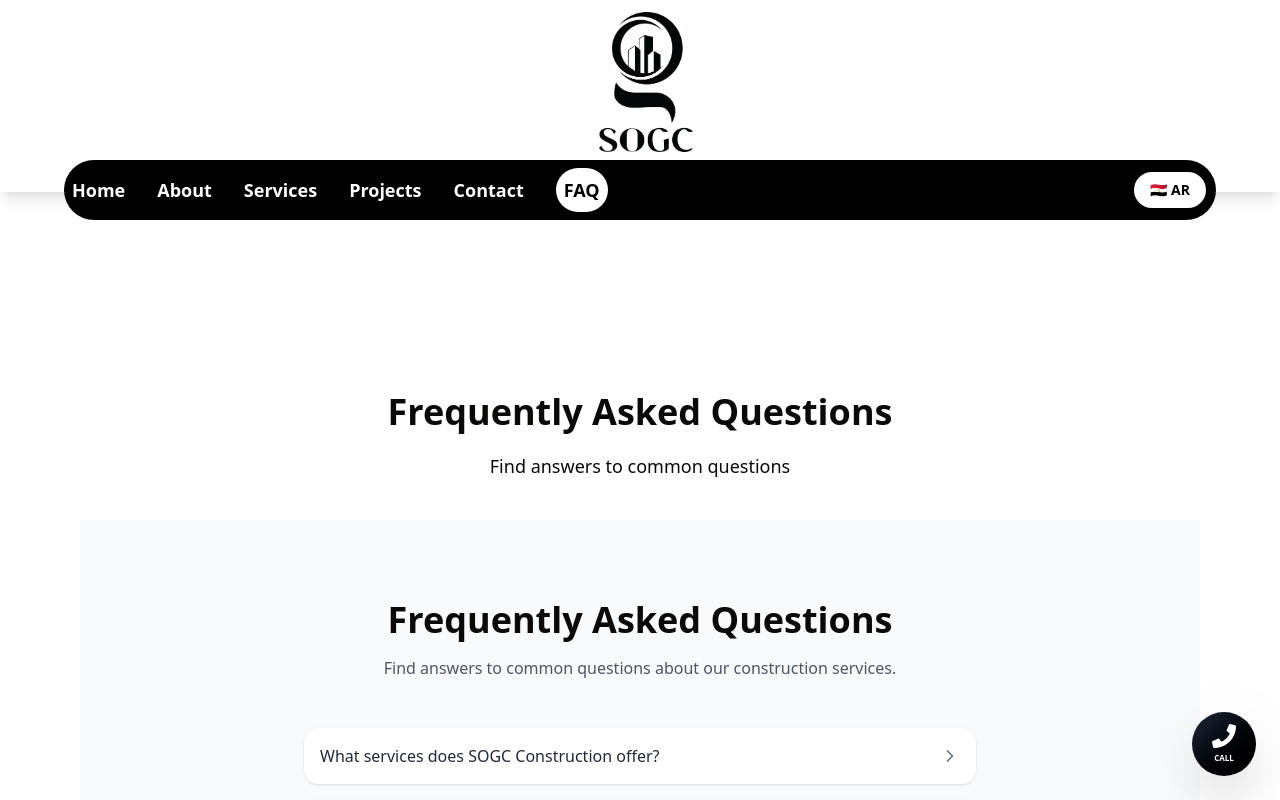
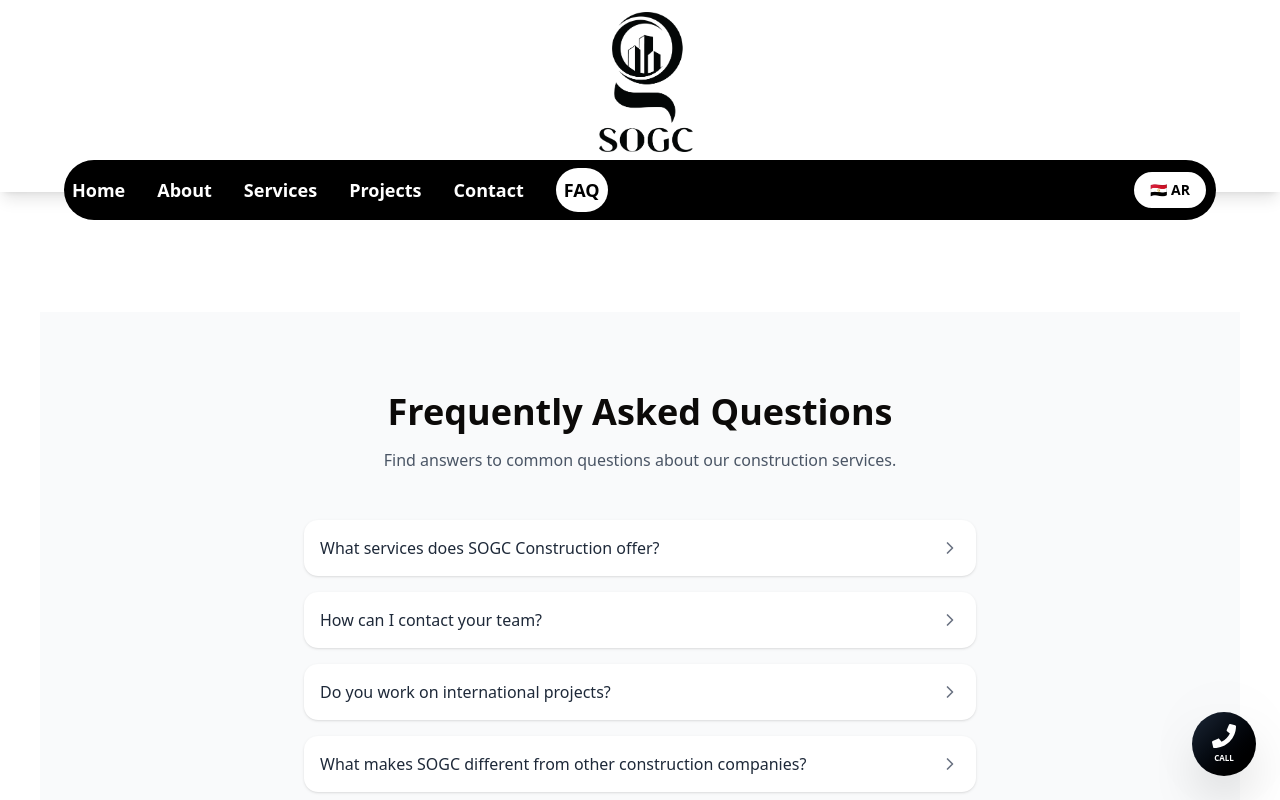
Before and after one commit to ASalem020/sogc, a Next.js app: page /en/faq in a window 1280 px wide. Shown: the top 800 px of the page. Built offline with nearby package versions, Linux system fonts and the light colour scheme.

Commit message:
fixed footer about, faq translated

```diff
--- a/src/app/[locale]/about/page.jsx
+++ b/src/app/[locale]/about/page.jsx
@@ -174,7 +174,7 @@ export default function About() {
 
             {/* Footer */}
             <motion.h1
-              className="text-center px-2 w-full text-sm mx-auto md:text-lg font-semibold col-span-3"
+              className="text-center mt-5 px-2 w-full text-sm mx-auto md:text-lg font-semibold col-span-3"
               initial={{ opacity: 0, y: 40 }}
               whileInView={{ opacity: 1, y: 0 }}
               viewport={{ once: true }}
--- a/src/app/[locale]/faq/page.jsx
+++ b/src/app/[locale]/faq/page.jsx
@@ -12,13 +12,7 @@ export default function FAQ() {
 
   return (
     <section className='my-10 md:mt-30 md:mx-10 md:min-h-screen min-h-[50vh]'>
-      <div className='md:py-20 md:px-10 py-10 px-5'>
-        <FadeInAnimation direction="up" delay={0.2} duration={0.8}>
-          <h1 className='text-4xl font-bold text-center mb-5'>{t('title')}</h1>
-        </FadeInAnimation>
-        <FadeInAnimation direction="up" delay={0.3} duration={0.8}>
-          <p className='text-lg text-center mb-10'>{t('description')}</p>
-        </FadeInAnimation>
+      <div className=''>
         <FadeInAnimation direction="up" delay={0.4} duration={0.8}>
           <FAQDrawer />
         </FadeInAnimation>
--- a/src/app/_Components/FAQDrawer/FAQDrawer.jsx
+++ b/src/app/_Components/FAQDrawer/FAQDrawer.jsx
@@ -12,37 +12,18 @@ import {
 } from "@/components/ui/drawer";
 import { Button } from "@/components/ui/button";
 import { ChevronRight } from "lucide-react";
+import { useTranslations } from "next-intl";
 
 export default function FAQSection() {
-  const faqs = [
-    {
-      question: "What services does SOGC Construction offer?",
-      answer:
-        "We provide a full range of construction and consultation services, including project design, execution, and management with top-quality standards.",
-    },
-    {
-      question: "How can I contact your team?",
-      answer:
-        "You can reach us through the Contact page on our website or email us directly at info@sogc-construction.com.",
-    },
-    {
-      question: "Do you work on international projects?",
-      answer:
-        "Yes, our team is experienced in handling projects both locally and internationally.",
-    },
-    {
-      question: "What makes SOGC different from other construction companies?",
-      answer:
-        "We combine innovation, sustainability, and client-focused solutions to deliver exceptional results every time.",
-    },
-  ];
+  const t = useTranslations('faq');
+  const faqs = t.raw('items');
 
   return (
     <section className="bg-gray-50 py-20 px-4 md:px-10">
       <div className="max-w-3xl mx-auto text-center mb-12">
-        <h2 className="text-4xl font-bold mb-4">Frequently Asked Questions</h2>
+        <h2 className="text-4xl font-bold mb-4">{t('title')}</h2>
         <p className="text-gray-600">
-          Find answers to common questions about our construction services.
+          {t('description')}
         </p>
       </div>
 
@@ -67,7 +48,7 @@ export default function FAQSection() {
               <DrawerFooter>
                 <DrawerClose asChild>
                   <Button variant="outline" className="mt-4">
-                    Close
+                    {t('close')}
                   </Button>
                 </DrawerClose>
               </DrawerFooter>
--- a/src/app/_Components/Footer/Footer.jsx
+++ b/src/app/_Components/Footer/Footer.jsx
@@ -39,22 +39,22 @@ export default function Footer() {
               {t('quickLinks.title')}
             </h3>
             <nav className="space-y-2 flex flex-wrap justify-center md:block  ">
-              <Link href={`/${locale}`} className="block text-black  hover:-translate-y-1 hover:translate-x-1 w-fit hover:bg-black hover:text-white rounded-2xl px-2  transition-all duration-300">
+              <Link href={`/${locale}`} className="block text-black active:-translate-y-1 active:translate-x-1 hover:-translate-y-1 hover:translate-x-1 w-fit active:bg-black active:text-white hover:bg-black hover:text-white rounded-2xl px-2 transition-all duration-300">
                 {t('quickLinks.home')}
               </Link>
-              <Link href={`/${locale}/about`} className="block text-black  hover:-translate-y-1 hover:translate-x-1 w-fit hover:bg-black hover:text-white rounded-2xl px-2  transition-all duration-300">
+              <Link href={`/${locale}/about`} className="block text-black active:-translate-y-1 active:translate-x-1 hover:-translate-y-1 hover:translate-x-1 w-fit active:bg-black active:text-white hover:bg-black hover:text-white rounded-2xl px-2 transition-all duration-300">
                 {t('quickLinks.about')}
               </Link>
-              <Link href={`/${locale}/services`} className="block text-black  hover:-translate-y-1 hover:translate-x-1 w-fit hover:bg-black hover:text-white rounded-2xl px-2  transition-all duration-300">
+              <Link href={`/${locale}/services`} className="block text-black active:-translate-y-1 active:translate-x-1 hover:-translate-y-1 hover:translate-x-1 w-fit active:bg-black active:text-white hover:bg-black hover:text-white rounded-2xl px-2 transition-all duration-300">
                 {t('quickLinks.services')}
               </Link>
-              <Link href={`/${locale}/projects`} className="block text-black  hover:-translate-y-1 hover:translate-x-1 w-fit hover:bg-black hover:text-white rounded-2xl px-2  transition-all duration-300">
+              <Link href={`/${locale}/projects`} className="block text-black active:-translate-y-1 active:translate-x-1 hover:-translate-y-1 hover:translate-x-1 w-fit active:bg-black active:text-white hover:bg-black hover:text-white rounded-2xl px-2 transition-all duration-300">
                 {t('quickLinks.projects')}
               </Link>
-              <Link href={`/${locale}/contact`} className="block text-black  hover:-translate-y-1 hover:translate-x-1 w-fit hover:bg-black hover:text-white rounded-2xl px-2  transition-all duration-300">
+              <Link href={`/${locale}/contact`} className="block text-black active:-translate-y-1 active:translate-x-1 hover:-translate-y-1 hover:translate-x-1 w-fit active:bg-black active:text-white hover:bg-black hover:text-white rounded-2xl px-2 transition-all duration-300">
                 {t('quickLinks.contact')}
               </Link>
-              <Link href={`/${locale}/faq`} className="block text-black  hover:-translate-y-1 hover:translate-x-1 w-fit hover:bg-black hover:text-white rounded-2xl px-2  transition-all duration-300">
+              <Link href={`/${locale}/faq`} className="block text-black active:-translate-y-1 active:translate-x-1 hover:-translate-y-1 hover:translate-x-1 w-fit active:bg-black active:text-white hover:bg-black hover:text-white rounded-2xl px-2 transition-all duration-300">
                 {t('quickLinks.faq')}
               </Link>
             </nav>
@@ -67,22 +67,22 @@ export default function Footer() {
               {t('services.title')}
             </h3>
             <nav className="space-y-2">
-              <div className="text-black text-sm  hover:-translate-y-1 transition-all duration-300">
+              <div className="text-black text-sm active:-translate-y-1 hover:-translate-y-1 transition-all duration-300">
                 {t('services.construction')}
               </div>
-              <div className="text-black text-sm hover:-translate-y-1 transition-all duration-300">
+              <div className="text-black text-sm active:-translate-y-1 hover:-translate-y-1 transition-all duration-300">
                 {t('services.infrastructure')}
               </div>
-              <div className="text-black text-sm hover:-translate-y-1 transition-all duration-300">
+              <div className="text-black text-sm active:-translate-y-1 hover:-translate-y-1 transition-all duration-300">
                 {t('services.finishing')}
               </div>
-              <div className="text-black text-sm hover:-translate-y-1 transition-all duration-300">
+              <div className="text-black text-sm active:-translate-y-1 hover:-translate-y-1 transition-all duration-300">
                 {t('services.excavation')}
               </div>
-              <div className="text-black text-sm hover:-translate-y-1 transition-all duration-300">
+              <div className="text-black text-sm active:-translate-y-1 hover:-translate-y-1 transition-all duration-300">
                 {t('services.materials')}
               </div>
-              <div className="text-black text-sm hover:-translate-y-1 transition-all  hover:bg-black hover:text-white rounded-2xl px-2  duration-300 w-fit hover:translate-x-1">
+              <div className="text-black text-sm active:-translate-y-1 hover:-translate-y-0.5 transition-all active:bg-black active:text-white hover:bg-black hover:text-white rounded-2xl px-2 duration-300 w-fit active:translate-x-2 hover:translate-x-4">
               <Link href={`/${locale}/services`} className=" text-sm  ">
                 {t('services.all')}
               </Link>
@@ -111,7 +111,7 @@ export default function Footer() {
                 <svg className="w-5 h-5 text-black flex-shrink-0" fill="none" stroke="currentColor" viewBox="0 0 24 24">
                   <path strokeLinecap="round" strokeLinejoin="round" strokeWidth="2" d="M3 5a2 2 0 012-2h3.28a1 1 0 01.948.684l1.498 4.493a1 1 0 01-.502 1.21l-2.257 1.13a11.042 11.042 0 005.516 5.516l1.13-2.257a1 1 0 011.21-.502l4.493 1.498a1 1 0 01.684.949V19a2 2 0 01-2 2h-1C9.716 21 3 14.284 3 6V5z"></path>
                 </svg>
-                <a href={`tel:${t('contact.phone')}`} className="text-sm text-black hover:text-black transition-all duration-300 hover:translate-x-1 hover:bg-black  rounded-2xl px-2">
+                <a href={`tel:${t('contact.phone')}`} className="text-sm text-black active:text-white hover:text-white transition-all duration-300 active:translate-x-1 hover:translate-x-1 active:bg-black hover:bg-black rounded-2xl px-2">
                   {t('contact.phone')}
                 </a>
               </div>
@@ -119,7 +119,7 @@ export default function Footer() {
                 <svg className="w-5 h-5 text-black flex-shrink-0" fill="none" stroke="currentColor" viewBox="0 0 24 24">
                   <path strokeLinecap="round" strokeLinejoin="round" strokeWidth="2" d="M3 8l7.89 5.26a2 2 0 002.22 0L21 8M5 19h14a2 2 0 002-2V7a2 2 0 00-2-2H5a2 2 0 00-2 2v10a2 2 0 002 2z"></path>
                 </svg>
-                <a href={`mailto:${t('contact.email')}`} className="text-sm text-black  transition-all duration-300 hover:translate-x-1 hover:bg-black hover:text-white rounded-2xl px-2">
+                <a href={`mailto:${t('contact.email')}`} className="text-sm text-black transition-all duration-300 active:translate-x-1 hover:translate-x-1 active:bg-black hover:bg-black active:text-white hover:text-white rounded-2xl px-2">
                   {t('contact.email')}
                 </a>
               </div>
@@ -194,10 +194,10 @@ export default function Footer() {
               {t('copyright')}
             </p>
             <div className="flex gap-6">
-              <Link href={`/${locale}/privacy`} className="text-black hover:text-orange-500 transition-colors">
+              <Link href={`/${locale}/privacy`} className="text-black active:text-orange-500 hover:text-orange-500 transition-colors">
                 {t('privacy')}
               </Link>
-              <Link href={`/${locale}/terms`} className="text-black hover:text-orange-500 transition-colors">
+              <Link href={`/${locale}/terms`} className="text-black active:text-orange-500 hover:text-orange-500 transition-colors">
                 {t('terms')}
               </Link>
             </div>
--- a/src/messages/ar.json
+++ b/src/messages/ar.json
@@ -162,7 +162,26 @@
   "faq": {
     "header": "الأسئلة الشائعة",
     "title": "الأسئلة الشائعة",
-    "description": "اكتشف إجابات لأكثر الأسئلة شيوعًا"
+    "description": "اكتشف إجابات لأكثر الأسئلة شيوعًا حول خدماتنا في المقاولات.",
+    "close": "إغلاق",
+    "items": [
+      {
+        "question": "ما هي الخدمات التي تقدمها شركة سوجك للمقاولات؟",
+        "answer": "نقدم مجموعة شاملة من خدمات المقاولات والاستشارات، بما في ذلك تصميم المشاريع والتنفيذ والإدارة بأعلى معايير الجودة."
+      },
+      {
+        "question": "كيف يمكنني التواصل مع فريقكم؟",
+        "answer": "يمكنك الوصول إلينا من خلال صفحة اتصل بنا على موقعنا الإلكتروني أو مراسلتنا مباشرة على البريد الإلكتروني info@sogc-construction.com."
+      },
+      {
+        "question": "هل تعملون على مشاريع دولية؟",
+        "answer": "نعم، فريقنا لديه خبرة واسعة في التعامل مع المشاريع محليًا ودوليًا."
+      },
+      {
+        "question": "ما الذي يميز شركة سوجك عن شركات المقاولات الأخرى؟",
+        "answer": "نحن نجمع بين الابتكار والاستدامة والحلول المتمحورة حول العميل لتقديم نتائج استثنائية في كل مرة."
+      }
+    ]
   },
   "footer": {
     "about": {
--- a/src/messages/en.json
+++ b/src/messages/en.json
@@ -159,7 +159,26 @@
   "faq": {
     "header": "FAQ",
     "title": "Frequently Asked Questions",
-    "description": "Find answers to common questions"
+    "description": "Find answers to common questions about our construction services.",
+    "close": "Close",
+    "items": [
+      {
+        "question": "What services does SOGC Construction offer?",
+        "answer": "We provide a full range of construction and consultation services, including project design, execution, and management with top-quality standards."
+      },
+      {
+        "question": "How can I contact your team?",
+        "answer": "You can reach us through the Contact page on our website or email us directly at info@sogc-construction.com."
+      },
+      {
+        "question": "Do you work on international projects?",
+        "answer": "Yes, our team is experienced in handling projects both locally and internationally."
+      },
+      {
+        "question": "What makes SOGC different from other construction companies?",
+        "answer": "We combine innovation, sustainability, and client-focused solutions to deliver exceptional results every time."
+      }
+    ]
   },
   "footer": {
     "about": {
```
